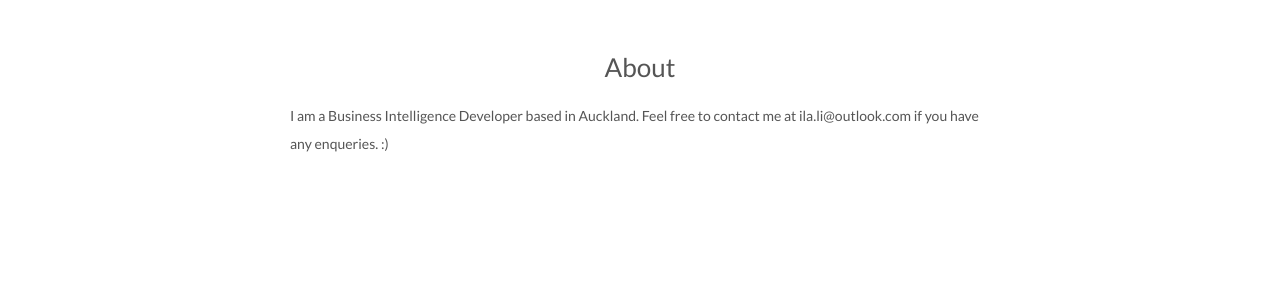
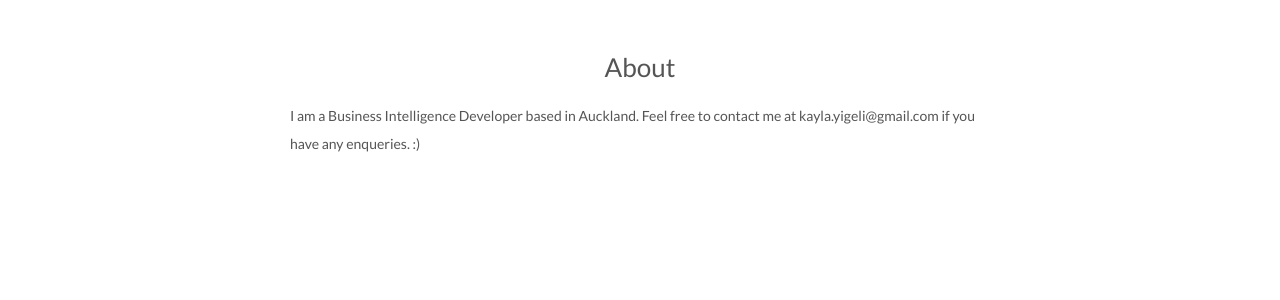
Before and after one commit to dollypigeon/dollypigeon.github.io, a Jekyll site: the page built from about/index.md, in a window 1280 px wide. Shown: the part 338-638 px from the top of the page. Built offline with Jekyll 4.4.1, drawn with Linux system fonts in a browser that asks for light colours.

Commit message:
Update index.md

```diff
--- a/about/index.md
+++ b/about/index.md
@@ -4,4 +4,4 @@ type: about
 ---
 
 I am a Business Intelligence Developer based in Auckland.
-Feel free to contact me at ila.li@outlook.com if you have any enqueries. :)
+Feel free to contact me at kayla.yigeli@gmail.com if you have any enqueries. :)
```
